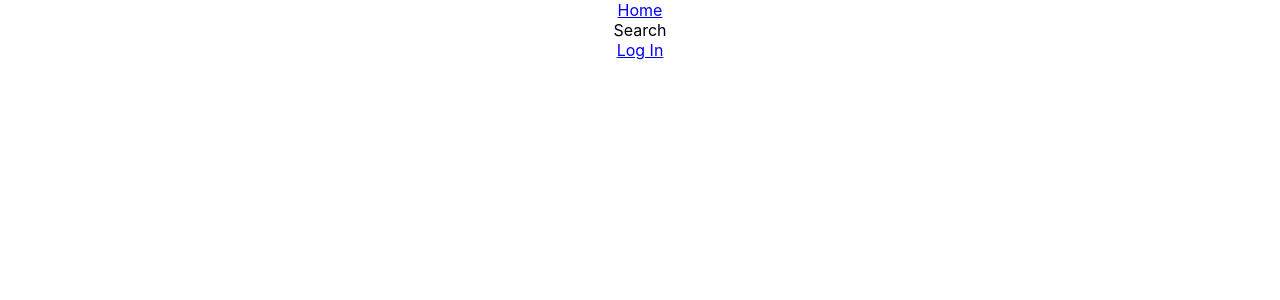
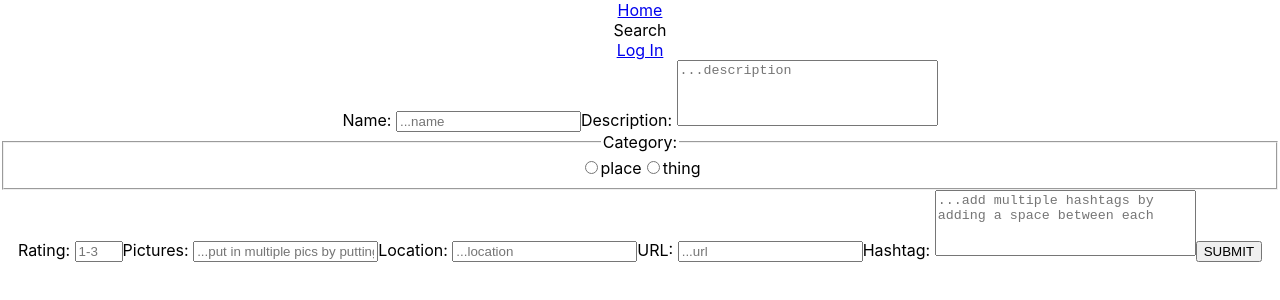
Before and after one commit to pochi-japan/pochi-react, a React (Create React App) app: page /user-rec-form in a window 1280 px wide. Before the commit this address had no page. Shown: the top 300 px of the page. Built offline with nearby package versions, Linux system fonts and the light colour scheme.

Commit message:
get user rec form to function with trey

```diff
--- a/src/App.js
+++ b/src/App.js
@@ -6,6 +6,7 @@ import UserRecs from './components/pages/UserRecs';
 import SearchResults from './components/pages/SearchResults';
 import NavBar from './components/login/NavBar';
 import AuthPage from './components/login/AuthPage';
+import UserRecForm from './components/pages/UserRecForm';
 import { getUser } from './utilities/UsersService';
 
 function App() {
@@ -23,6 +24,7 @@ function App() {
 	// STATES
 	// If a user is signed in, use the token that's saved in localStorage (true/false)
 	const [token, setToken] = useState(localStorage.getItem('token') || false);
+	console.log('localStorage token:', localStorage.getItem('token'));
 
 	// Signing up
 	const [register, setRegister] = useState(defaultRegister);
@@ -33,7 +35,7 @@ function App() {
 
 	return (
 		<div className='App'>
-			<NavBar token={token} setToken={setToken} />
+			<NavBar token={token} setToken={setToken} user={user} JWT={JWT} />
 			<Routes>
 				<Route path='/' element={<MainResults />} />
 				<Route
@@ -65,6 +67,10 @@ function App() {
 						/>
 					}
 				/>
+				<Route
+					path='/user-rec-form'
+					element={<UserRecForm user={user} JWT={JWT} token={token} />}
+				/>
 			</Routes>
 		</div>
 	);
--- a/src/components/login/LoginForm.js
+++ b/src/components/login/LoginForm.js
@@ -77,17 +77,16 @@ function LoginForm({ token, setToken, user, setUser, JWT, setJWT }) {
 			// const url = 'https://pochi-japan.herokuapp.com/api/users/signin';
 			const res = await axios.post(url, user);
 			console.log('Login Response: ', res);
-			console.log('res.data Response:', res.data);
 			console.log('res.data.token Response:', res.data.token);
 			console.log('user: ', user);
-			// setJWT(res.data.token);
-			setJWT(res.data);
+			setJWT(res.data.token);
+			console.log('jawwwwttt', res.data.token);
 
-			localStorage.setItem('token', res.data);
+			localStorage.setItem('token', res.data.token);
 			localStorage.setItem('loginEmail', user.email);
-			if (res.data == null) {
+			if (res.data.token == null) {
 				setInvalidEmail(true);
-			} else if (res.data != null) {
+			} else if (res.data.token != null) {
 				setToken(true);
 				navigate('/');
 			}
--- a/src/components/login/NavBar.js
+++ b/src/components/login/NavBar.js
@@ -3,7 +3,7 @@ import NavLoggedIn from './NavLoggedIn';
 import NavLoggedOut from './NavLoggedOut';
 import Search from '../Search';
 
-function NavBar({ token, setToken }) {
+function NavBar({ token, setToken, user, JWT }) {
 	// let navigate = useNavigate();
 
 	// function handleLogOut(e) {
@@ -21,7 +21,10 @@ function NavBar({ token, setToken }) {
 				<Search />
 				{/* Requires logged in status */}
 				{token ? (
-					<NavLoggedIn setToken={setToken} />
+					<div>
+						<NavLoggedIn setToken={setToken} />
+						<Link to='/user-rec-form'>Add a Recommendation</Link>
+					</div>
 				) : (
 					// Show below if not logged in
 					<NavLoggedOut />
--- a/src/components/pages/UserRecForm.js
+++ b/src/components/pages/UserRecForm.js
@@ -1,12 +1,56 @@
 import React from 'react';
+import { useNavigate } from 'react-router-dom';
+import { useState } from 'react';
+import axios from 'axios';
 
-function UserRecForm({ user }) {
+function UserRecForm({ JWT, user, token }) {
+	const initialRecState = {
+		name: '',
+		description: '',
+		category: '',
+		recRating: 3,
+		pictures: [],
+		location: '',
+		url: '',
+		hashtag: [],
+		owner: user.email,
+	};
+
+	const navigate = useNavigate();
+	const [rec, setRec] = useState(initialRecState);
+	const [error, setError] = useState('');
+
+	function handleChange(e) {
+		setRec({
+			...rec,
+			[e.target.id]: e.target.value,
+		});
+		console.log(rec);
+	}
+
+	const handleSubmit = async (e) => {
+		e.preventDefault();
+		await setRec(rec);
+
+		try {
+			const url = 'http://localhost:8000/api';
+			// const url = 'https://pochi-japan.herokuapp.com/api/';
+			const res = await axios.post(url, rec, {
+				headers: { Authorization: `Bearer ${JWT}` },
+			});
+			console.log('Recommendation Response:', res);
+
+			if (res.status === 200) {
+				navigate('/user-recs');
+			}
+		} catch (err) {
+			setError('Upload Failed. Please try again.');
+		}
+	};
+
 	return (
 		<div>
-				<div
-					className='rec-form-container'
-					// onSubmit={handleSubmit}
-				>
+			<div className='rec-form-container' onSubmit={handleSubmit}>
 				<form autoComplete='off'>
 					<label htmlFor='name'>Name: </label>
 					<input
@@ -15,7 +59,7 @@ function UserRecForm({ user }) {
 						type='text'
 						name='name'
 						value={user.name}
-							// onChange={handleChange}
+						onChange={handleChange}
 						required
 					/>
 					<label htmlFor='description'>Description: </label>
@@ -27,14 +71,25 @@ function UserRecForm({ user }) {
 						type='text'
 						name='description'
 						value={user.description}
-							// onChange={handleChange}
+						onChange={handleChange}
 						required
 					/>
 					<fieldset>
 						<legend>Category: </legend>
-							<input type='radio' id='place' name='category' />
+						<input
+							type='radio'
+							id='place'
+							name='category'
+							value={user.category}
+							required
+						/>
 						<label htmlFor='place'>place</label>
-							<input type='radio' id='thing' name='category' />
+						<input
+							type='radio'
+							id='thing'
+							name='category'
+							value={user.category}
+						/>
 						<label htmlFor='thing'>thing</label>
 					</fieldset>
 					<label htmlFor='rating'>Rating: </label>
@@ -42,9 +97,11 @@ function UserRecForm({ user }) {
 						placeholder='1-3'
 						id='rating'
 						type='number'
+						min={1}
+						max={3}
 						name='rating'
 						value={user.recRating}
-							// onChange={handleChange}
+						onChange={handleChange}
 						required
 					/>
 					<label htmlFor='pictures'>Pictures: </label>
@@ -54,7 +111,7 @@ function UserRecForm({ user }) {
 						type='text'
 						name='pictures'
 						value={user.pictures}
-							// onChange={handleChange}
+						onChange={handleChange}
 					/>
 					{/* <label htmlFor='picture2'>Picture #2: </label>
 						<input
@@ -87,7 +144,7 @@ function UserRecForm({ user }) {
 						type='text'
 						name='location'
 						value={user.location}
-							// onChange={handleChange}
+						onChange={handleChange}
 					/>
 					<label htmlFor='url'>URL: </label>
 					<input
@@ -96,7 +153,7 @@ function UserRecForm({ user }) {
 						type='text'
 						name='url'
 						value={user.url}
-							// onChange={handleChange}
+						onChange={handleChange}
 					/>
 					<label htmlFor='hashtag'>Hashtag: </label>
 					<textarea
@@ -107,7 +164,7 @@ function UserRecForm({ user }) {
 						type='text'
 						name='hashtag'
 						value={user.hashtag}
-							// onChange={handleChange}
+						onChange={handleChange}
 					/>
 					<button type='submit'>SUBMIT</button>
 				</form>
--- a/src/components/pages/UserRecs.js
+++ b/src/components/pages/UserRecs.js
@@ -1,15 +1,7 @@
-import UserRecForm from "./UserRecForm";
-
+import UserRecForm from './UserRecForm';
 
 function UserRecs({ user, JWT }) {
-    console.log('user', user)
-    console.log('JWTTT', JWT)
-	return (
-		<div>
-			User Recs
-			<UserRecForm user={user} />
-		</div>
-	);
+	return <div>User Recs</div>;
 }
 
 export default UserRecs;
```
Lines whose indentation alone changed are shown as unchanged.
